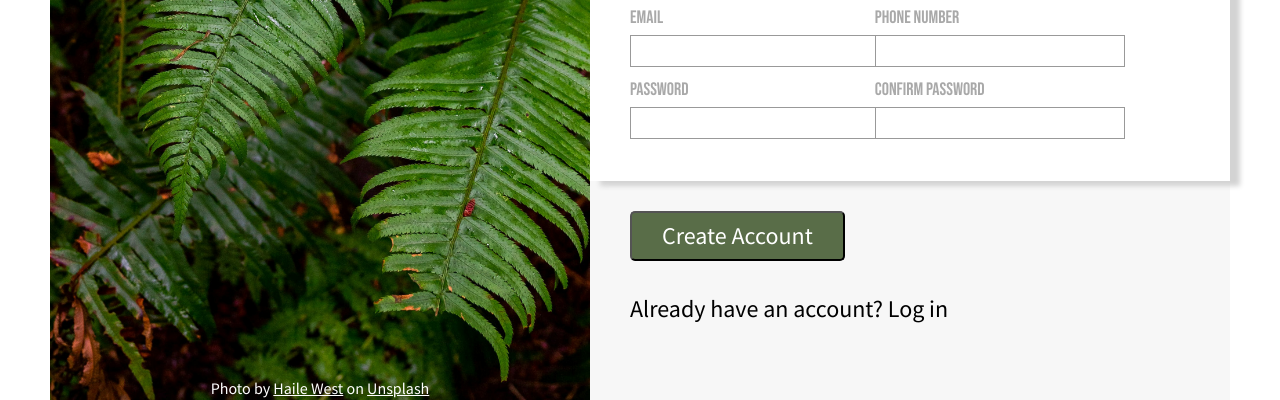
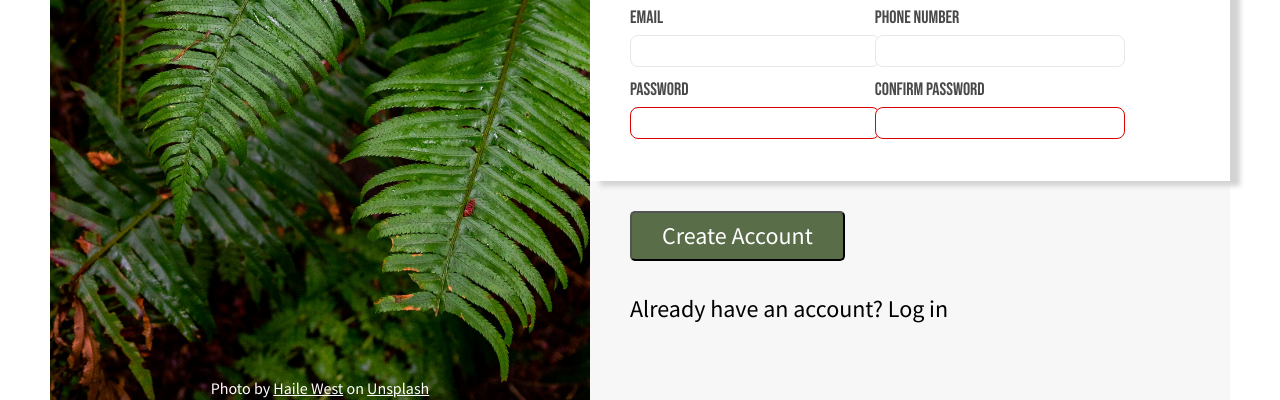
Before and after one commit to faelyn-jpg/top-signup-form, a plain HTML site: page index.html in a window 1280 px wide. Shown: the part 400-800 px from the top of the page. Drawn offline with Linux system fonts and the light colour scheme.

```diff
--- a/styles.css
+++ b/styles.css
@@ -173,7 +173,7 @@
 label {
   font-family: 'Bebas Neue', Verdana, Tahoma, sans-serif;
   font-size: large;
-  color: darkgrey;
+  color: rgb(73, 73, 73);
   display: inline-block;
 }
 .input-container > p {
@@ -185,9 +185,18 @@
   font: 1em sans-serif;
   width: 250px;
   box-sizing: border-box;
-  border: 1px solid #999;
+  border: 1px solid #e5e7eb;
+  border-radius: 8px;
 }
 
 p label {
   width: 50%;
 }
+
+input[type='password']:invalid {
+  border-color: rgb(218, 2, 2);
+}
+input:focus {
+  outline: 1px solid rgb(0, 0, 255);
+  box-shadow: 5px 5px 5px lightgray;
+}
```
